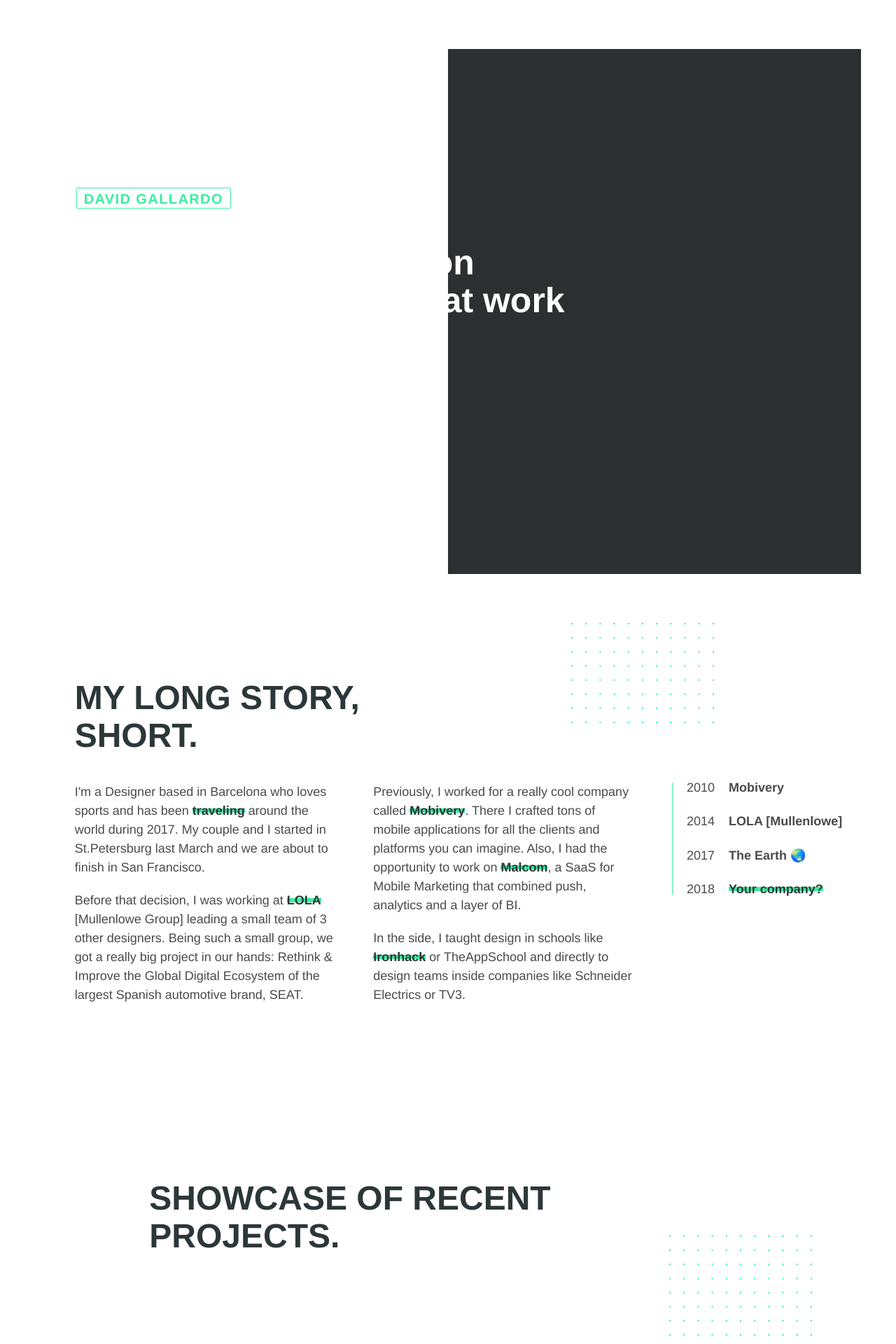
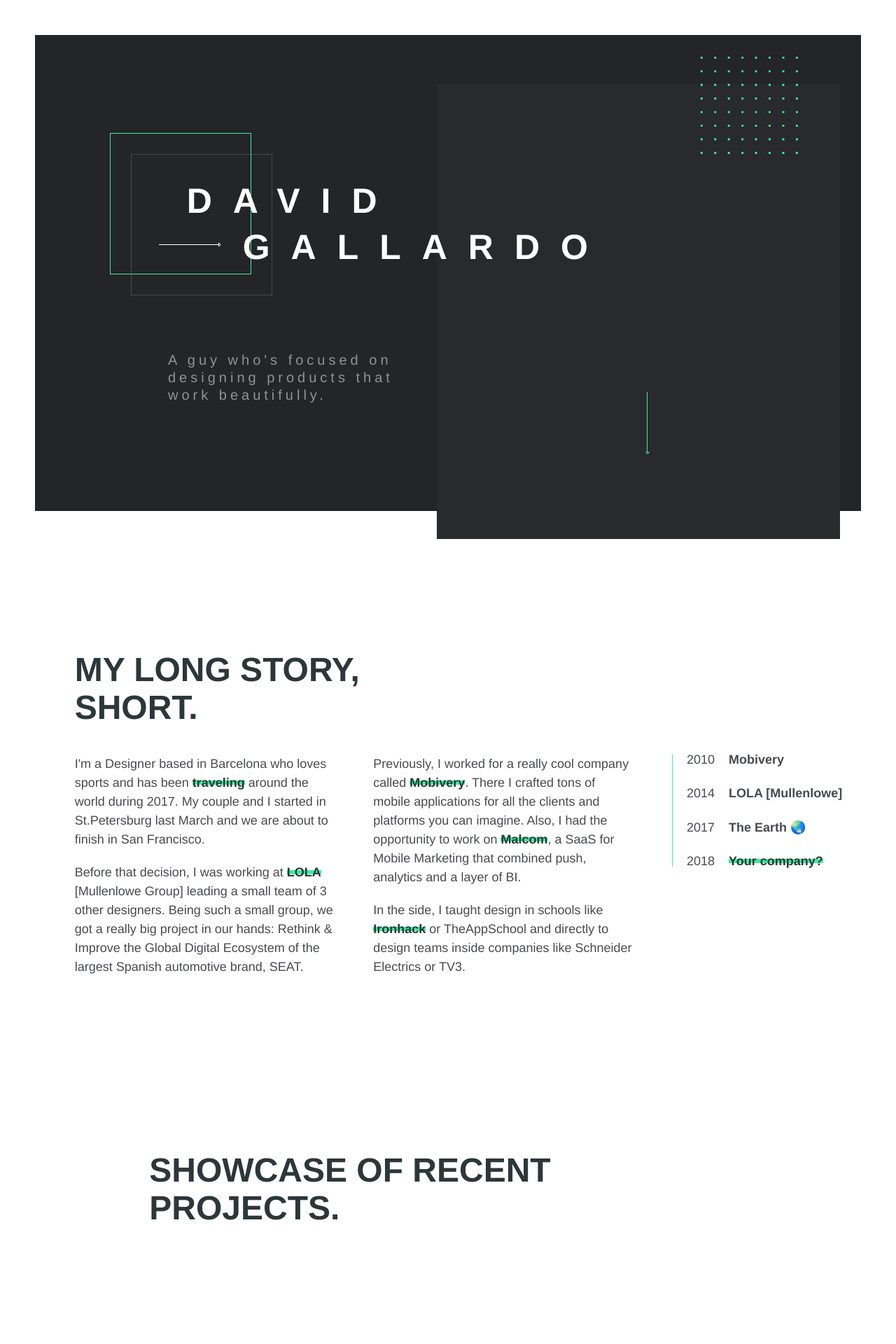
Before and after one commit to DavidGallardo/davidgallardo.github.io, a Jekyll site: the page built from _pages/home/index.html, in a window 1280 px wide. Shown: the top 1920 px of the page at 70% size. Built offline with Jekyll 4.4.1, drawn with Linux system fonts in a browser that asks for light colours; nearby versions of some CDN libraries; some of the changed text lies outside the part shown.

Commit message:
Changed header for Desktop.

```diff
--- a/_layouts/home.html
+++ b/_layouts/home.html
@@ -3,18 +3,18 @@
 ---
 <header id="hm-header" class="hm-header">
   <div class="box-wrap">
-    <div class="header-box_dark animated scaleInUp"></div>
-    <div class="header-box_light animated scaleInDown">
-      <div class="green-pattern animated fadeIn delay-6"></div>
-      <a href="javascript:void(0)" class="arrow animated fadeInDown delay-7" id="scroll-arrow"></a>
+    <div class="header-box_light">
+      <div class="green-pattern"></div>
+      <a href="javascript:void(0)" class="arrow" id="scroll-arrow"></a>
+    </div>
+    <div class="wrap">
+      <div class="header-title" id="logo" role="logo"><h1><span class="name">David</span><span class="surname">Gallardo</span></h1></div>
+      <div class="header-description">
+        <p>A guy who's focused on designing products that work beautifully.</p>
+      </div>
     </div>
   </div>
-  <div class="wrap">
-    <div class="header-eyebrow animated fadeInLeft delay-5" id="logo" role="logo"><span>David Gallardo</span></div>
-    <div class="header-title animated fadeInLeft delay-3">
-      <h1 class="h1-big">A guy who's focused on designing products that work beautifully.</h1>
-    </div>
-  </div>
+
 </header>
 <section id="story" class="story">
   <div class="story_wrap wrap">
@@ -59,7 +59,7 @@
                   <a href="http://www.seat.com"><h3><span>SEAT </span> <span>GLOBAL </span> <span>WEBSITE </span> <span>&amp; </span> <span>CAR</span> <span>CONFIG</span></h3></a>
                 </div>
               <div class="item_image-block item_image-block_{{ post.number }}">
-                <div class="item_title title_desktop faded">
+                <div class="item_title title_desktop">
                   <a href="http://www.seat.com" target="_blank" rel="noopener noreferrer"><h3><span>SEAT </span> <span>GLOBAL </span> <span>WEBSITE </span> <span>&amp; </span> <span>CAR </span> <span>CONFIG.</span></h3></a>
                 </div>
               </div>
@@ -78,7 +78,7 @@
                   <a href="https://www.wefoundarobot.com" target="_blank" rel="noopener noreferrer"><h3><span>WE </span> <span>FOUND </span> <span>A </span> <span>ROBOT </span> <span>- </span><span>TRAVEL </span> <span>BLOG</span></h3></a>
                 </div>
               <div class="item_image-block item_image-block_{{ post.number }}">
-                <div class="item_title title_desktop faded">
+                <div class="item_title title_desktop">
                   <a href="https://www.wefoundarobot.com"><h3><span>WE </span> <span>FOUND </span> <span>A </span> <span>ROBOT </span> <span>- </span><span>TRAVEL </span> <span>BLOG</span></h3></a>
                 </div>
               </div>
@@ -95,12 +95,12 @@
       </ul>
     </div>
   </section>
-  <section id="showcase" class="showcase">
+  <section id="grid" class="showcase">
     <div class="wrap">
       <div class="green-pattern faded"></div>
       <div class="showcase_title ">
         <h2 class="faded">More work, maybe old maybe gone.</h2>
-        <p class="faded">Apart from SEAT, the last 7 years I've been busy designing for many other clients, some as a part of a team, some others solo. Here are some extra examples both, web and mobile. </p>
+        <p class="faded">Apart from SEAT, the last 7 years I've been busy designing for many other clients, some as a part of a team, some others as a solo player. Here are some extra examples both, web and mobile. </p>
       </div>
     </div>
     <div class="wrap">
--- a/_scss/layouts/header-home.scss
+++ b/_scss/layouts/header-home.scss
@@ -4,7 +4,6 @@
 .wrap {
   @include out-container;
   padding: 0 1rem;
-  // overflow: hidden;
   @include media($m) {
     padding: 0;
   }
@@ -18,25 +17,17 @@
   height: auto;
   display: block;
   position: relative;
-  background: white;
+  background: #242526;
   margin: 0 auto;
   z-index: 1;
   padding: 7rem 0 12rem 0;
   overflow: hidden;
 
   @include media($m) {
-    overflow: auto;
+    overflow: visible;
     background: white;
-    height: 680px;
-    margin-top: 1rem;
     padding: 0;
-  }
-  @include media($l) {
-    height: 770px;
-    margin-top: 2.5rem;
-  }
-  @include media($lx) {
-    margin-top: 3.5rem;
+    min-height: 680px;
   }
 
   &:before {
@@ -60,94 +51,69 @@
 }
 .box-wrap{
   width: 100%;
-  height: 100%;
-  display: flex;
-  position: absolute;
-  top: 0;
-  left: 0;
-  @include border-box;
-}
-.header-box_dark{
-  display: none;
-  width: 100%;
-  height: 100%;
+  min-height: 5rem;
+  max-width: 1440px;
+  margin: 0 auto;
+  display: block;
   position: relative;
-  top: 0;
-  left: 0;
-  background: #292A2B;
+  background: #242526;
   @include border-box;
 
   @include media($m) {
-    display: block;
-    width: 50%;
-    height: 650px;
-    border-left: 1rem solid white;
-  }
-  @include media($l) {
-    height: 680px;
-    border-left: 2.5rem solid white;
-  }
-  @include media($lx) {
-    border-left: 1.5rem solid white;
+    box-shadow: inset 0 0 0 2.5rem white;
+    height: 780px;
   }
 }
+
 .header-box_light{
-  width: 0%;
-  height: 100%;
-  position: absolute;
-  top: 0rem;
-  right: 0;
-  background: #2E2F30;
-  @include border-box;
+  display: none;
 
   @include media($m) {
-    width: 50%;
-    top: 1rem;
-    height: 680px;
-    border-right: 1rem solid white;
-  }
-  @include media($l) {
-    height: 750px;
-    border-right: 2.5rem solid white;
-  }
-  @include media($lx) {
-    border-right: 1.5rem solid white;
+    height: 650px;
+    width: 45%;
+    position: absolute;
+    display: block;
+    background: #292A2B;
+    @include border-box;
+    top: 6rem;
+    right: 4rem;
   }
 
+
   > .green-pattern{
-    width: 101px;
-    height: 71px;
+    width: 140px;
+    height: 140px;
     display: block;
     position: absolute;
-    background:transparent url('../images/ui/pattern-green.svg') left top no-repeat;
+    background:transparent url('../images/ui/green-ptr.svg') left top no-repeat;
     background-size: 100%;
     bottom: -2rem;
     left: -5rem;
     display: none;
     @include media($m) {
-      width: 202px;
-      height: 142px;
+      width: 140px;
+      height: 140px;
       display: block;
       bottom: auto;
       left: auto;
-      top: 4rem;
-      right: 30%;
+      top: -2rem;
+      right: 3rem;
     }
   }
 
   > .arrow{
-    width: 1rem;
-    height: 90px;
-    display: block;
-    position: absolute;
-    background:transparent url('../images/ui/down-arrow.svg') left top no-repeat;
-    bottom: 8rem;
-    right: 45%;
     display: none;
-    transition: all .3s;
 
     @include media($m) {
+      width: 1rem;
+      height: 90px;
       display: block;
+      position: absolute;
+      background:transparent url('../images/ui/green-arw.svg') left top no-repeat;
+      bottom: 6rem;
+      right: 45%;
+      transition: all .3s;
+      z-index: 3;
     }
 
     &:after, &:before{
@@ -155,51 +121,94 @@
     }
 
     &:hover{
-      bottom: 7.8rem;
+      bottom: 5.8rem;
       transition: all .3s;
     }
   }
 }
 
-.header-eyebrow{
-  @include column(12,12);
-  margin-bottom: 1.5rem;
+.header-title{
+  @include column(11.5,12);
+  margin-left: 0rem;
+  position: relative;
+  z-index: 1;
 
   @include media($m) {
-    @include column(7,12);
-    margin-top: 11rem;
-    margin-left: 1/12*100%;
-    margin-bottom: 2.5rem;
-    text-align: left;
+    @include column(8,12);
+    margin-top: 13rem;
+    margin-left: 2.5/12*100%;
+    text-transform: uppercase;
+    letter-spacing: 30px;
+  }
+  @include media($l) {
+
   }
 
-  > span{
-    @include catamaran(800, .8rem);
-    color: $main;
-    text-transform: uppercase;
-    letter-spacing: 1.4px;
+  &:after{
+    content: '';
+    width: 200px;
+    height: 200px;
+    position: absolute;
+    display: block;
+    background:transparent;
     border: 1px solid $main;
-    border-radius: 2px;
-    padding: .1rem .5rem .05rem .5rem;
-    margin-left: 2px;
-    @include media($m) {
-      @include catamaran(800, 1rem);
-      padding: .2rem .5rem .1rem .5rem;
+    top: -70px;
+    left: -110px;
+    z-index: -1;
+  }
+   &:before{
+    content: '';
+    width: 200px;
+    height: 200px;
+    position: absolute;
+    display: block;
+    background:transparent;
+    border: 1px solid #484A4D;
+    top: -40px;
+    left: -80px;
+    z-index: -1;
+  }
+
+  span{
+    display: block;
+    position: relative;
+    margin-bottom: .6rem;
+  }
+  .name{
+
+  }
+  .surname{
+    margin-left: 4rem;
+
+    &:before{
+      content: '';
+      width: 90px;
+      height: 10px;
+      display: block;
+      position: absolute;
+      background:transparent url('../images/ui/white-arw.svg') left center no-repeat;
+      left: -120px;
+      top: 18px;
     }
   }
 }
-.header-title{
-  @include column(11.5,12);
-  margin-left: 0rem;
+
+.header-description{
 
   @include media($m) {
-    @include column(8,12);
-    margin-left: 1/12*100%;
-    text-align: left;
+    @include column(4.5,12);
+    margin-top: 5.5rem;
+    margin-left: 2.25/12*100%;
+    letter-spacing: 5px;
   }
   @include media($l) {
-    @include column(7,12);
+    @include column(3.25,12);
   }
 
+  p{
+    color: $grey-4;
+    @include catamaran(300, 1rem);
+    line-height: 1.25;
+  }
 
 }
--- a/_scss/modules/case-list.scss
+++ b/_scss/modules/case-list.scss
@@ -203,8 +203,8 @@
   }
   .item_title {
     @include media($m) {
-      width: 19rem;
-      right: -11.5rem;
+      width: 17rem;
+      right: -9.5rem;
       top: 8rem;
       position: absolute;
     }
```
Also changed, not shown: _includes/critical.css, css/main.css, images/ui/down-arrow.svg (deleted), images/ui/green-arw.svg (added), images/ui/green-ptr.svg (added), images/ui/pattern-green.svg (deleted), images/ui/white-arw.svg (added).
